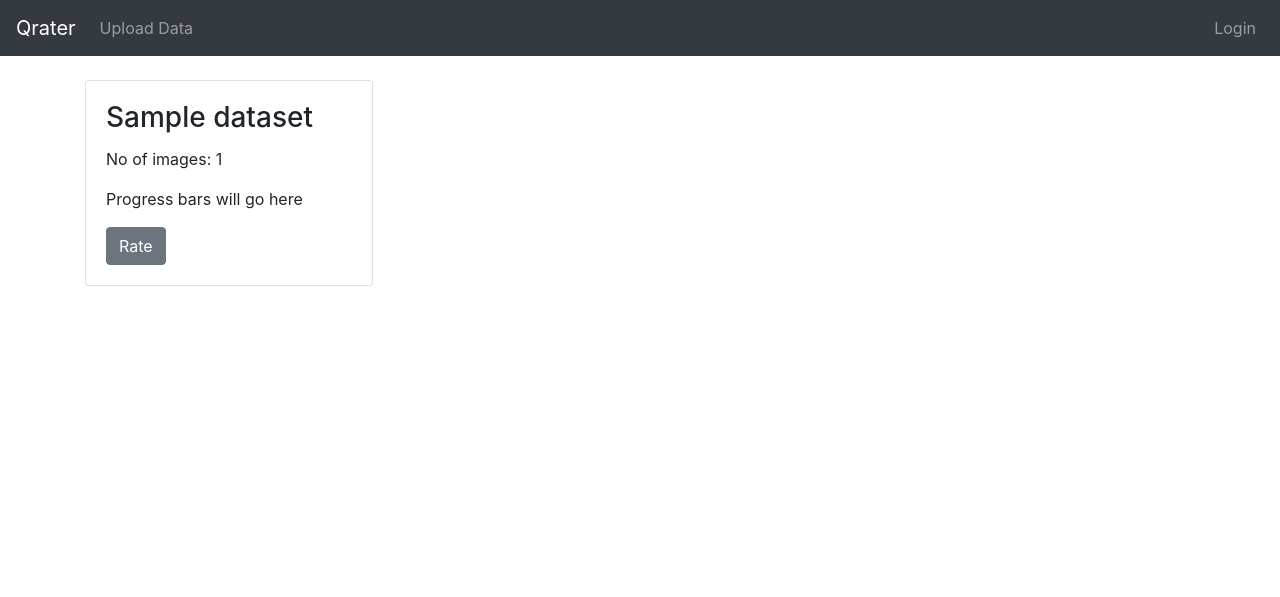
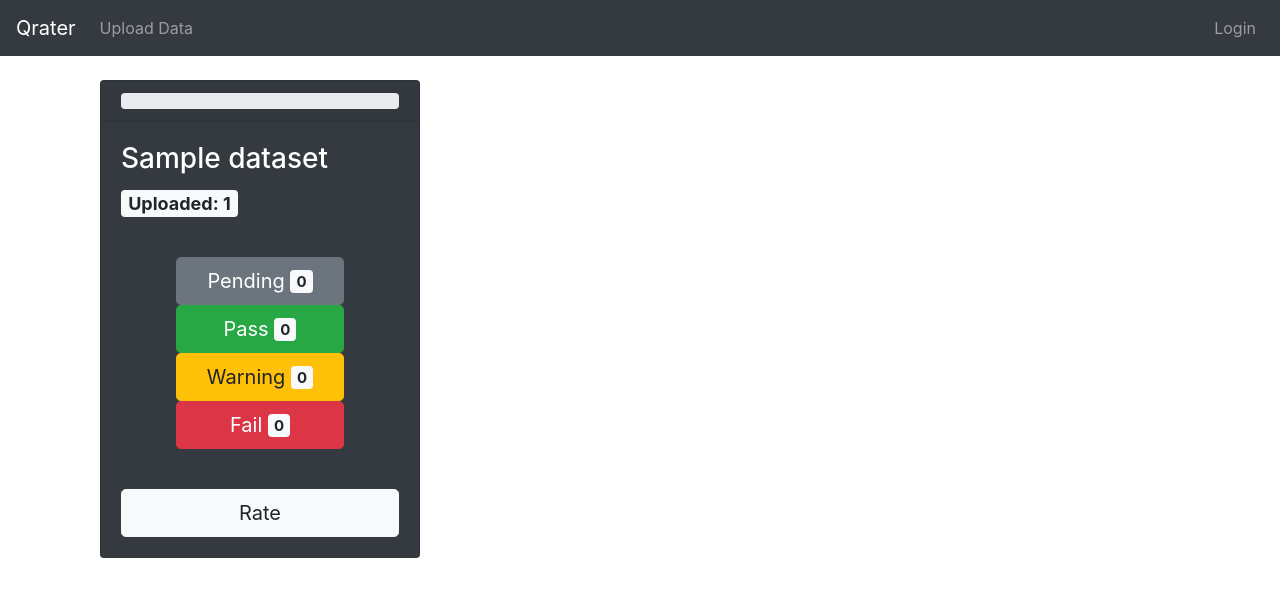
Before and after one commit to soffiafdz/Qrater, a Flask app: page / in a window 1280 px wide. Shown: the top 597 px of the page. Run offline with Flask 2, Linux system fonts and the light colour scheme; tables that the repository leaves empty hold one stand-in row (values such as "Sample post"); some libraries are stand-ins or nearby versions.

Commit message:
Added Help modal; filtering by rating and progress bars

```diff
--- a/app/main/routes.py
+++ b/app/main/routes.py
@@ -14,7 +14,7 @@ from flask_login import current_user, login_required
 from app import db
 from app.upload import allowed_file
 from app.main.forms import SearchForm, UploadDatasetForm, EmptyForm, RatingForm
-from app.models import Rater, Dataset, Image
+from app.models import Dataset, Image, Ratings
 from app.main import bp
 
 
@@ -24,24 +24,6 @@ def before_request():
     if current_user.is_authenticated:
         current_user.last_seen = datetime.utcnow()
         db.session.commit()
-        g.search_form = SearchForm()
-
-
-# @bp.route('/search')
-# @login_required
-# def search():
-    # """Search view function."""
-    # if not g.search_form.validate():
-        # return redirect(url_for('main.explore'))
-    # page = request.args.get('page', 1, type=int)
-    # posts, total = Post.search(g.search_form.q.data, page,
-                               # current_app.config['POSTS_PER_PAGE'])
-    # next_url = url_for('main.search', q=g.search_form.q.data, page=page + 1) \
-        # if total > page * current_app.config['POSTS_PER_PAGE'] else None
-    # prev_url = url_for('main.search', q=g.search_form.q.data, page=page - 1) \
-        # if page > 1 else None
-    # return render_template('search.html', title='Search', posts=posts,
-                           # next_url=next_url, prev_url=prev_url)
 
 
 @bp.route("/", methods=['GET', 'POST'])
@@ -51,30 +33,57 @@ def dashboard():
     if Dataset.query.first() is None:
         return render_template('no_datasets.html', title='Dashboard',
                                rater=current_user)
-
-    # page = request.args.get('page', 1, type=int)
-    # posts = current_user.followed_posts().paginate(
-        # page, current_app.config['POSTS_PER_PAGE'], False)
-    # next_url = url_for('main.index', page=posts.next_num) \
-        # if posts.has_next else None
-    # prev_url = url_for('main.index', page=posts.prev_num) \
-        # if posts.has_prev else None
+    n_tot, npass, npass100, nwarn, nwarn100, nfail, nfail100, npend = \
+        [], [], [], [], [], [], [], []
+    for dataset in Dataset.query.all():
+        imgs = dataset.images
+        ntot = imgs.count()
+        n_0 = imgs.filter_by(ratings=None)\
+            .union(imgs.join(Ratings).filter_by(rating=0)).count()
+        n_1 = imgs.join(Ratings).filter_by(rating=1).count()
+        n_2 = imgs.join(Ratings).filter_by(rating=2).count()
+        n_3 = imgs.join(Ratings).filter_by(rating=3).count()
+        n_tot.append(ntot)
+        npend.append(n_0)
+        npass.append(n_1)
+        nwarn.append(n_2)
+        nfail.append(n_3)
+        npass100.append(round(n_1 / ntot * 100))
+        nwarn100.append(round(n_2 / ntot * 100))
+        nfail100.append(round(n_3 / ntot * 100))
     return render_template('dashboard.html', title='Dashboard',
-                           Image=Image, datasets=Dataset.query.all())
-
-                        # form=form,
-                        # posts=posts.items, next_url=next_url,
-                        # prev_url=prev_url)
+                           Image=Image, Ratings=Ratings,
+                           datasets=Dataset.query.all(),
+                           npend=npend, n_tot=n_tot,
+                           npass=npass, npass100=npass100,
+                           nwarn=nwarn, nwarn100=nwarn100,
+                           nfail=nfail, nfail100=nfail100)
 
 
 @bp.route('/<dataset>', methods=['GET', 'POST'])
+@bp.route('/<dataset>/filter_<int:filter>', methods=['GET', 'POST'])
 @login_required
-def rate(dataset):
+def rate(dataset, filter=None):
     """Page to view images and rate them."""
     DS = Dataset.query.filter_by(name=dataset).first_or_404()
     page = request.args.get('page', 1, type=int)
-    imgs = DS.images.order_by(Image.id.asc()).paginate(
-        page, 1, False)
+    if filter is None:
+        imgs = DS.images.order_by(Image.id.asc()).paginate(page, 1, False)
+    elif filter == 0:
+        unrated = DS.images.filter_by(ratings=None)
+        pending = DS.images.join(Ratings).filter_by(rating=filter)
+        imgs = unrated.union(pending).order_by(Image.id.asc()).paginate(
+            page, 1, False)
+    elif filter < 4:
+        imgs = DS.images.join(Ratings).filter_by(rating=filter).order_by(
+            Image.id.asc()).paginate(page, 1, False)
+    else:
+        flash('Invalid filtering; Showing all images...', 'danger')
+        return redirect(url_for('main.rate', dataset=dataset))
+    if not imgs.items:
+        flash('Filter ran out of images in filter; Showing all images...',
+              'info')
+        return redirect(url_for('main.rate', dataset=dataset))
     path = imgs.items[0].path.replace(current_app.config['UPLOAD_FOLDER'], "")
     form = RatingForm()
     if form.validate_on_submit():
@@ -83,22 +92,10 @@ def rate(dataset):
         img.set_comment(user=current_user, comment=form.comment.data)
         return redirect(request.url)
     return render_template('rate.html', DS=DS, form=form, imgs=imgs,
-                           img_path=('uploads' + path),
+                           filter=filter, img_path=('uploads' + path),
                            img_name=imgs.items[0].name,
                            comment=imgs.items[0].comment_by_user(current_user),
                            rating=imgs.items[0].rating_by_user(current_user))
-
-
-@bp.route('/rate/<img_id>/<int:rating>', methods=['POST'])
-@login_required
-def give_rating(img_id, rating):
-    """Assign a rating to the current image."""
-    form = EmptyForm()
-    if form.validate_on_submit():
-        image = Image.query.get_or_404(img_id)
-        image.set_rating(user=current_user, rating=rating)
-        db.session.commit()
-    return redirect(request.referrer)
 
 
 @bp.route('/upload_dataset', methods=['GET', 'POST'])
@@ -145,7 +142,7 @@ def upload_dataset():
                     os.remove(img.path)
                 db.session.delete(dataset)
                 db.session.commit()
-                flash(f'.{ext} is not a supported filetype', category='error')
+                flash(f'.{ext} is not a supported filetype', 'error')
                 return redirect(request.url)
         for img in imgs:
             db.session.add(img)
--- a/app/models.py
+++ b/app/models.py
@@ -184,7 +184,6 @@ class Image(SearchableMixin, db.Model):
         return rating_mod.comment
 
 
-
 class Ratings(db.Model):
     """SQLAlchemy Model for QC ratings."""
 
--- a/app/templates/base.html
+++ b/app/templates/base.html
@@ -46,7 +46,14 @@
           <div class="navbar-nav mr-auto">
             {{ render_nav_item("main.upload_dataset", "Upload Data") }}
           </div>
-          <ul class="navbar-nav ml-auto">
+          <div class="navbar-nav ml-n5">
+            {% block breadcrumb %}{% endblock %}
+          </div>
+          <div class="navbar-nav ml-auto">
+            {% block help %}
+            {% endblock %}
+          </div>
+          <ul class="navbar-nav">
             {% if current_user.is_anonymous %}
               {{ render_nav_item("auth.login", "Login", use_li=True) }}
             {% else %}
--- a/app/templates/dashboard.html
+++ b/app/templates/dashboard.html
@@ -4,6 +4,7 @@
 <div class="row row-cols-1 row-cols-md-3">
   <div class="col mb-4">
     {% for DS in datasets %}
+      {% set loop_ = loop %}
       {% include 'dataset_card.html' %}
     {% endfor %}
   </div>
--- a/app/templates/dataset_card.html
+++ b/app/templates/dataset_card.html
@@ -1,10 +1,70 @@
-<div class="card" style="width: 18rem;">
-  <div class="card-body">
-    <h3 class="card-title">{{ DS.name }}</h3>
-    <p class="card-text">No of images: {{ Image.query.filter_by(dataset=DS).count() }}</p>
-    <p class="card-text">Progress bars will go here</p>
-    <a
-      href="{{ url_for('main.rate', dataset=DS.name) }}"
-      class="btn btn-secondary">Rate</a>
+<div class="col mb-4">
+  <div class="card text-white bg-dark mb-3">
+    <div class="card-header">
+      <div class="progress">
+        <div class="progress-bar bg-success"
+             role="progressbar"
+             style="width: {{ npass100[loop_.index0] }}%"
+             aria-valuemin="0"
+             aria-valuemax="100"></div>
+        <div class="progress-bar bg-warning"
+             role="progressbar"
+             style="width: {{ nwarn100[loop_.index0] }}%"
+             aria-valuemin="0"
+             aria-valuemax="100"></div>
+        <div class="progress-bar bg-danger"
+             role="progressbar"
+             style="width: {{ nfail100[loop_.index0] }}%"
+             aria-valuemin="0"
+             aria-valuemax="100"></div>
+      </div>
+    </div>
+    <div class="card-body">
+      <h3 class="card-title mx-auto">{{ DS.name }}</h3>
+      <h4>
+        <span class="badge badge-light">Uploaded: {{ n_tot[loop_.index0] }}</span>
+      </h4>
+      <div class="row p-3 m-4">
+        <div class="col-sm">
+          <a
+            class="btn btn-lg btn-block btn-secondary"
+            href="{{ url_for('main.rate', dataset=DS.name, filter=0) }}"
+            role="button">
+            Pending
+            <span class="badge badge-light">{{ npend[loop_.index0] }}</span>
+          </a>
+        </div>
+        <div class="col-sm">
+          <a
+            class="btn btn-lg btn-block btn-success"
+            href="{{ url_for('main.rate', dataset=DS.name, filter=1) }}"
+            role="button">
+            Pass
+            <span class="badge badge-light">{{ npass[loop_.index0] }}</span>
+          </a>
+        </div>
+        <div class="col-sm">
+          <a
+            class="btn btn-lg btn-block btn-warning"
+            href="{{ url_for('main.rate', dataset=DS.name, filter=2) }}"
+            role="button">
+            Warning
+            <span class="badge badge-light">{{ nwarn[loop_.index0] }}</span>
+          </a>
+        </div>
+        <div class="col-sm">
+          <a
+            class="btn btn-lg btn-block btn-danger"
+            href="{{ url_for('main.rate', dataset=DS.name, filter=3) }}"
+            role="button">
+            Fail
+            <span class="badge badge-light">{{ nfail[loop_.index0] }}</span>
+          </a>
+        </div>
+      </div>
+      <a
+        href="{{ url_for('main.rate', dataset=DS.name) }}"
+        class="btn btn-lg btn-light btn-block">Rate</a>
+    </div>
   </div>
 </div>
```
Also changed, not shown: app/auth/routes.py (+5 -4 lines), app/templates/help_modal.html (added, +53 -0 lines), app/templates/rate.html (+9 -4 lines).
